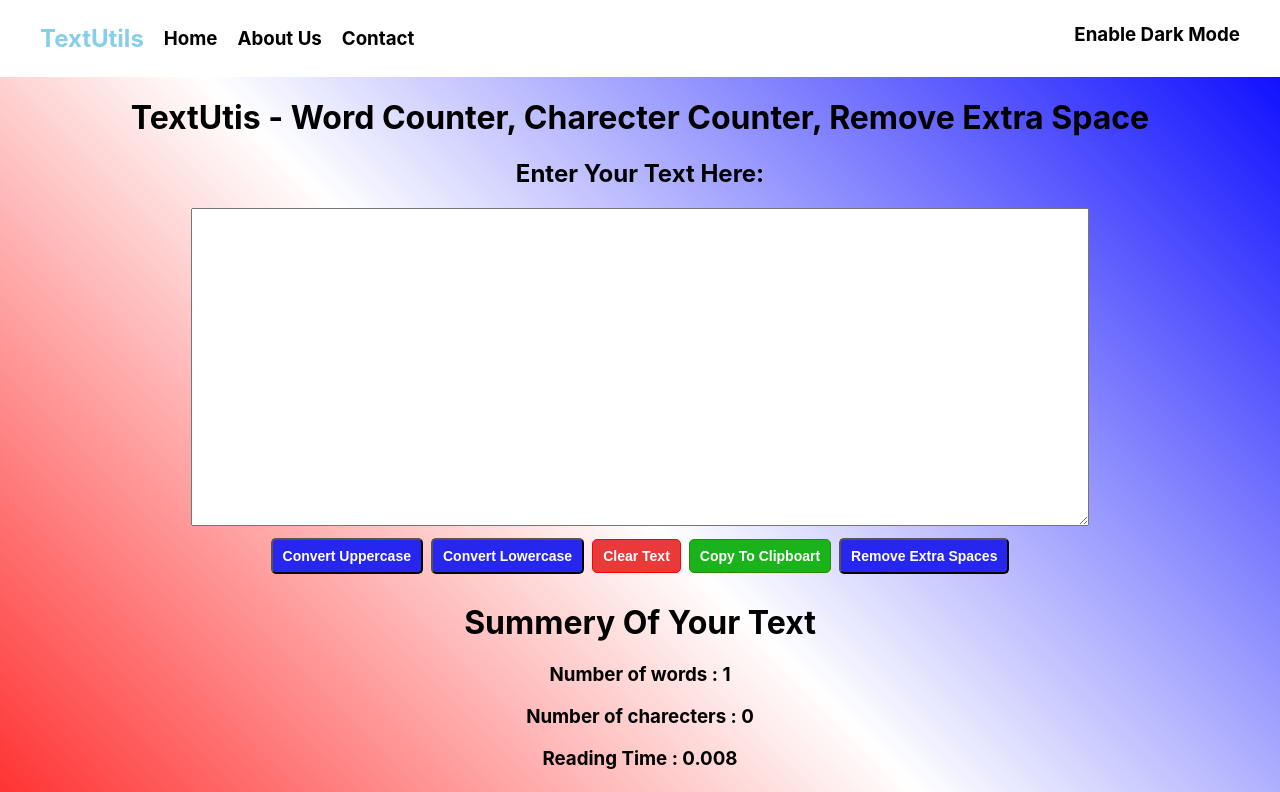
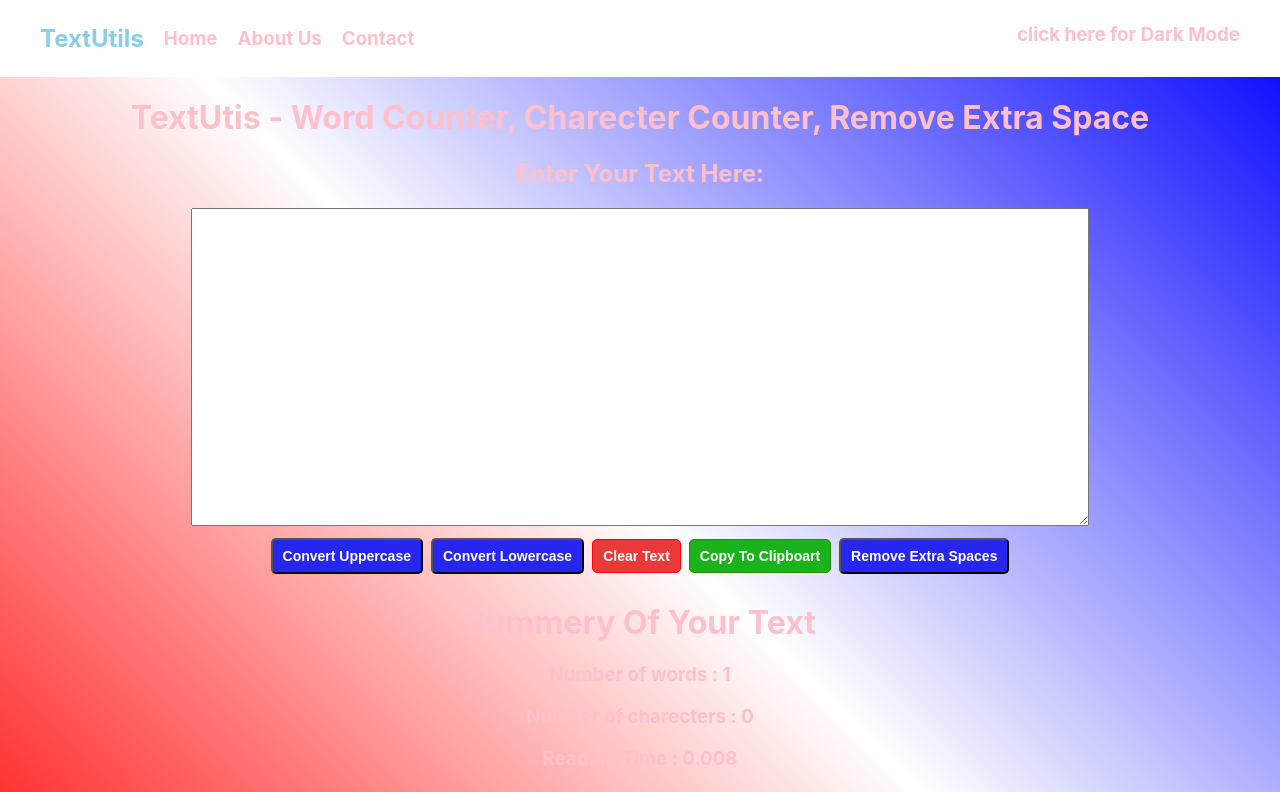
Before and after one commit to SaurabhShrikhande/13-1_textUtil-useReducer, a React (Create React App) app: page / in a window 1280 px wide. Shown: the top 792 px of the page. Built offline with nearby package versions, Linux system fonts and the light colour scheme.

Commit message:
dark light mode tried

```diff
--- a/src/App.js
+++ b/src/App.js
@@ -6,6 +6,27 @@ function App() {
    const [char , setchar] = useState(0);
    const [word , setword] = useState(0);
    const [readingtime , setrt] = useState(0);
+   const [dark , setdark] = useState(false);
+
+   function darklight (par){
+    if(par === "dark"){
+       setdark(true);
+    }
+    else if (par === "light"){
+       setdark(false);
+    }
+   }
+
+   useEffect(()=>{
+             if(dark === true){
+              // document.body.style.backgroundColor = '#';
+                document.body.style.color = '#333';
+             }
+             else if(dark === false){
+              // document.body.removeAttribute('data-theme');
+              document.body.style.color = 'pink';
+             }
+   }, [dark])
 
     function funall (e){
         settext(e.target.value);
@@ -49,7 +70,7 @@ function App() {
 
 
   return (
-    <div className="App">
+    <div className="App "  >
 
       <nav style={{display:"flex", justifyContent:"space-between", backgroundColor:"white", padding:"4px 40px"}}>
         <div style={{display:"flex", gap:"20px", alignItems:"center"}}>
@@ -59,7 +80,13 @@ function App() {
          <h3>Contact</h3>
          </div>
 
-         <h3>Enable Dark Mode</h3>
+         {
+          dark === false &&  <h3 onClick={() => darklight("dark")}> click here for Dark Mode</h3>
+         }
+         {
+          dark &&  <h3 onClick={() => darklight("light")}> click here for light Mode</h3>
+         }
+
       </nav>
 
 
```
